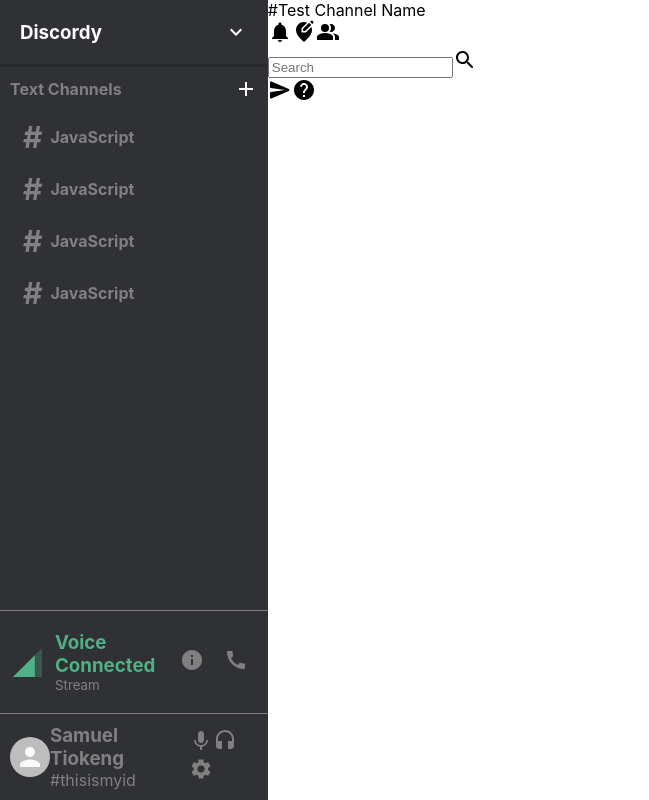
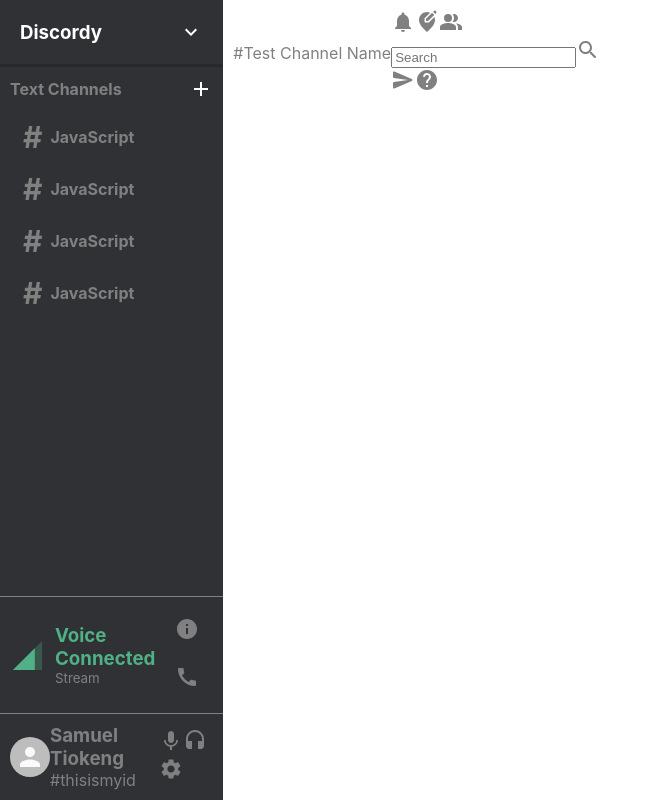
Before and after one commit to xaster-Kies/discordy, a React (Create React App) app in the folder discordy/: page / in a window 1280 px wide. Shown: the whole page, without its empty margins (0-649 px from the left). Built offline with nearby package versions, Linux system fonts and the light colour scheme.

Commit message:
header hash

```diff
--- a/discordy/src/ChatHeader.css
+++ b/discordy/src/ChatHeader.css
@@ -0,0 +1,13 @@
+.chatHeader {
+    display: flex;
+    justify-content: space-between;
+    align-items: center;
+    color: gray;
+    padding: 10px;
+}
+
+.chatHeader_hash {
+    color: gray;
+    font-size: 30px;
+    padding: 10px;
+}
```
